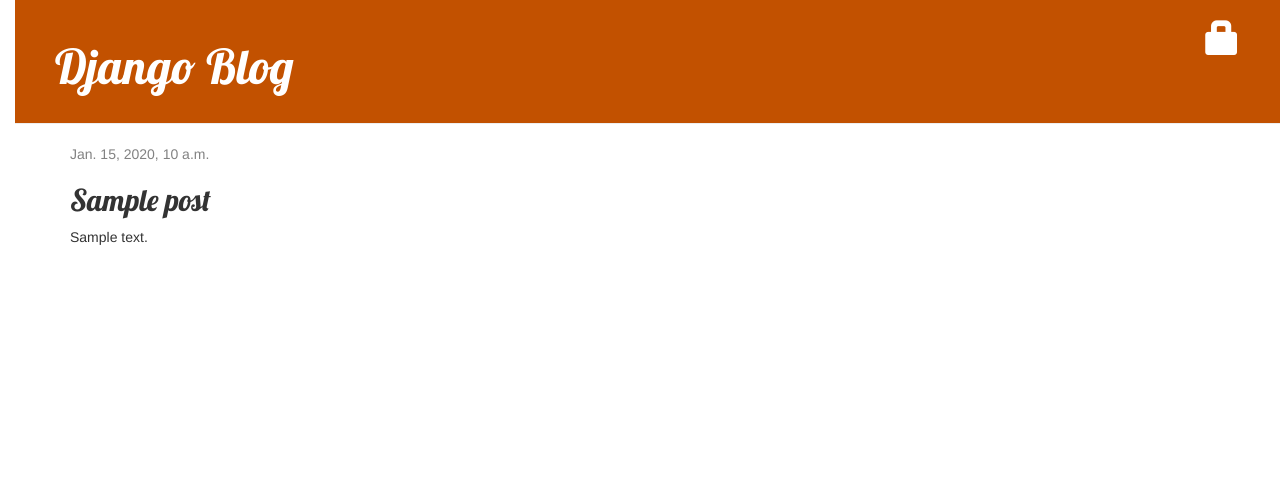
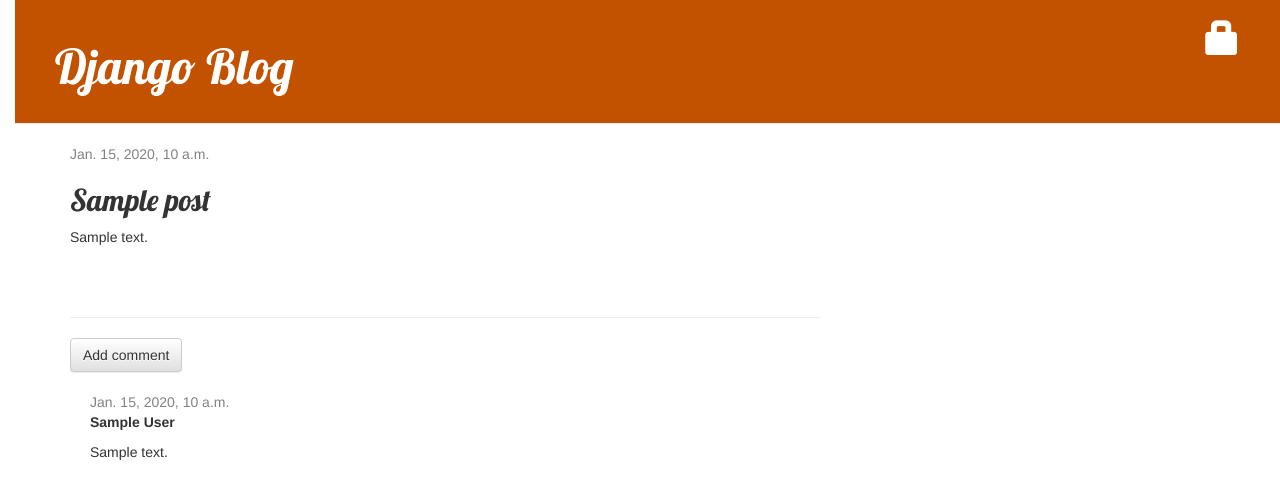
Before and after one commit to munlai11/my-app, a Django app: page /post/1/ in a window 1280 px wide. Shown: the top 499 px of the page. Run offline with Django 3.2, Linux system fonts and the light colour scheme; tables that the repository leaves empty hold one stand-in row (values such as "Sample post"); some libraries are stand-ins or nearby versions.

Commit message:
comments

```diff
--- a/posts/admin.py
+++ b/posts/admin.py
@@ -1,4 +1,5 @@
 from django.contrib import admin
-from .models import Post
+from .models import Post, Comment
 
 admin.site.register(Post)
+admin.site.register(Comment)
--- a/posts/models.py
+++ b/posts/models.py
@@ -14,5 +14,22 @@
         self.published_date = timezone.now()
         self.save()
 
+    def approved_comments(self):
+        return self.comments.filter(approved_comment=True)
+
     def __str__(self):
         return self.title
+
+class Comment(models.Model):
+    post = models.ForeignKey('posts.Post', on_delete=models.CASCADE, related_name='comments')
+    author = models.CharField(max_length=200)
+    text = models.TextField()
+    created_date = models.DateTimeField(default=timezone.now)
+    approved_comment = models.BooleanField(default=False)
+
+    def approve(self):
+        self.approved_comment = True
+        self.save()
+
+    def __str__(self):
+        return self.text
--- a/posts/static/css/posts.css
+++ b/posts/static/css/posts.css
@@ -54,6 +54,10 @@
     margin-bottom: 70px;
 }
 
-    .post h2 a, .post h2 a:visited {
+.post h2 a, .post h2 a:visited {
         color: #000000;
-    }
+}
+
+.comment {
+    margin: 20px 0px 20px 20px;
+}
--- a/posts/templates/posts/post_detail.html
+++ b/posts/templates/posts/post_detail.html
@@ -18,4 +18,23 @@
     <h2>{{ post.title }}</h2>
     <p>{{ post.text|linebreaksbr }}</p>
 </div>
+<hr>
+<a class="btn btn-default" href="{% url 'add_comment_to_post' pk=post.pk %}">Add comment</a>
+{% for comment in post.comments.all %}
+    {% if user.is_authenticated or comment.approved_comment %}
+<div class="comment">
+    <div class="date">
+        {{ comment.created_date }}
+        {% if not comment.approved_comment %}
+        <a class="btn btn-default" href="{% url 'comment_remove' pk=comment.pk %}"><span class="glyphicon glyphicon-remove"></span></a>
+        <a class="btn btn-default" href="{% url 'comment_approve' pk=comment.pk %}"><span class="glyphicon glyphicon-ok"></span></a>
+        {% endif %}
+    </div>
+    <strong>{{ comment.author }}</strong>
+    <p>{{ comment.text|linebreaks }}</p>
+</div>
+    {% endif %}
+{% empty %}
+<p>No comments here yet :(</p>
+{% endfor %}
 {% endblock %}
--- a/posts/templates/posts/post_list.html
+++ b/posts/templates/posts/post_list.html
@@ -25,6 +25,7 @@
                         </div>
                         <h1><a href="{% url 'post_detail' pk=post.pk %}">{{ post.title }}</a></h1>
                         <p>{{ post.text|linebreaksbr }}</p>
+                        <a href="{% url 'post_detail' pk=post.pk %}">Comments: {{ post.approved_comments.count }}</a>
                     </div>
                     {% endfor %}
                     {% endblock %}
--- a/posts/urls.py
+++ b/posts/urls.py
@@ -9,4 +9,7 @@
     path('drafts/', views.post_draft_list, name='post_draft_list'),
     path('post/<pk>/publish/', views.post_publish, name='post_publish'),
     path('post/<pk>/remove/', views.post_remove, name='post_remove'),
+    path('post/<int:pk>/comment/', views.add_comment_to_post, name='add_comment_to_post'),
+    path('comment/<int:pk>/approve/', views.comment_approve, name='comment_approve'),
+    path('comment/<int:pk>/remove/', views.comment_remove, name='comment_remove'),
 ]
--- a/posts/views.py
+++ b/posts/views.py
@@ -1,7 +1,7 @@
 from django.shortcuts import render, get_object_or_404, redirect
 from django.utils import timezone
-from .models import Post
-from .forms import PostForm
+from .models import Post, Comment
+from .forms import PostForm, CommentForm
 from django.contrib.auth.decorators import login_required
 
 
@@ -59,3 +59,29 @@
     post = get_object_or_404(Post, pk=pk)
     post.delete()
     return redirect('post_list')
+
+@login_required
+def add_comment_to_post(request, pk):
+    post = get_object_or_404(Post, pk=pk)
+    if request.method == "POST":
+        form = CommentForm(request.POST)
+        if form.is_valid():
+            comment = form.save(commit=False)
+            comment.post = post
+            comment.save()
+            return redirect('post_detail', pk=post.pk)
+    else:
+        form = CommentForm()
+    return render(request, 'posts/add_comment_to_post.html', {'form': form})
+
+@login_required
+def comment_approve(request, pk):
+    comment = get_object_or_404(Comment, pk=pk)
+    comment.approve()
+    return redirect('post_detail', pk=comment.post.pk)
+
+@login_required
+def comment_remove(request, pk):
+    comment = get_object_or_404(Comment, pk=pk)
+    comment.delete()
+    return redirect('post_detail', pk=comment.post.pk)
```
Also changed, not shown: posts/forms.py (+7 -2 lines), posts/templates/posts/add_comment_to_post.html (added, +10 -0 lines), posts/migrations/0002_comment.py (added). Lines whose indentation alone changed are shown as unchanged.
